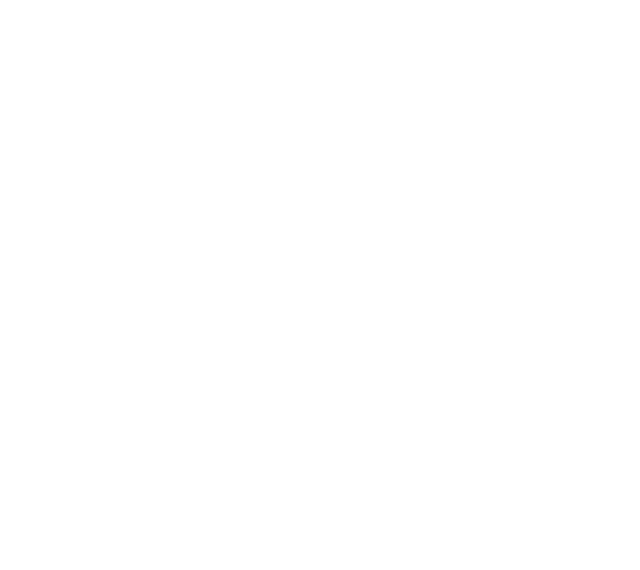
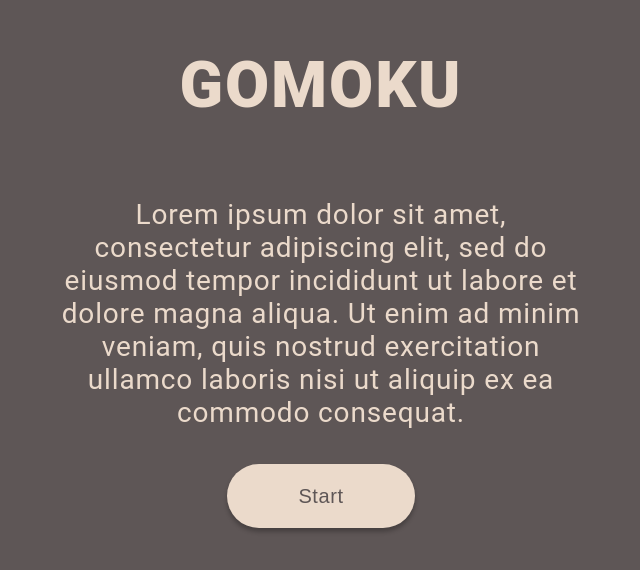
Before and after one commit to daryabratova/Gomoku, a React (Create React App) app: page / in a window 1280 px wide. Shown: the part 166-736 px from the top of the page, without its empty margins (319-959 px from the left). Built offline with nearby package versions, Linux system fonts and the light colour scheme.

Commit message:
add intro page

```diff
--- /dev/null
+++ b/src/App/App.styles.tsx
@@ -0,0 +1,11 @@
+import { createGlobalStyle } from "styled-components";
+import reset from "styled-reset";
+
+// eslint-disable-next-line import/prefer-default-export
+export const Global = createGlobalStyle`
+  ${reset}
+
+  body {
+    font-family: "Roboto";
+  }
+`;
--- a/src/App/App.tsx
+++ b/src/App/App.tsx
@@ -1,7 +1,14 @@
 import React from "react";
+import Entrance from "../Entrance";
+import * as Styles from "./App.styles";
 
-function App() {
-  return <div className="App" />;
-}
+const App: React.FC = () => {
+  return (
+    <>
+      <Styles.Global />
+      <Entrance />
+    </>
+  );
+};
 
 export default App;
--- /dev/null
+++ b/src/App/index.ts
@@ -0,0 +1 @@
+export { default } from "./App";
--- /dev/null
+++ b/src/Entrance/Entrance.styles.tsx
@@ -0,0 +1,82 @@
+import styled from "styled-components";
+
+export const Layout = styled.div`
+  display: flex;
+  flex-direction: column;
+  align-items: center;
+  width: 100%;
+  height: 100vh;
+  background-color: #5e5656;
+  color: #ebdacb;
+`;
+
+export const Title = styled.h1`
+  margin-top: 48px;
+  font-weight: 900;
+  font-size: 48px;
+  letter-spacing: 0.03em;
+  text-transform: uppercase;
+
+  @media screen and (min-width: 700px) {
+    margin-top: 120px;
+    font-size: 96px;
+  }
+
+  @media screen and (min-width: 1200px) {
+    margin-top: 220px;
+    font-size: 64px;
+  }
+`;
+
+export const Rules = styled.p`
+  padding: 0 30px;
+  margin-top: 100px;
+  font-size: 20px;
+  line-height: 23px;
+  text-align: center;
+  letter-spacing: 0.03em;
+
+  @media screen and (min-width: 700px) {
+    margin-top: 150px;
+    padding: 0 150px;
+    font-size: 28px;
+    line-height: 33px;
+  }
+
+  @media screen and (min-width: 1200px) {
+    width: 520px;
+    margin: 80px auto 0;
+    padding: 0 140px;
+  }
+`;
+
+export const Button = styled.button`
+  width: 118px;
+  height: 40px;
+  margin-top: 30px;
+  background-color: #ebdacb;
+  box-shadow: 0px 4px 4px rgba(0, 0, 0, 0.25);
+  border: none;
+  border-radius: 50px;
+  font-weight: 300;
+  font-size: 16px;
+  line-height: 19px;
+  letter-spacing: 0.03em;
+  color: #5e5656;
+
+  @media screen and (min-width: 700px) {
+    margin-top: 50px;
+    width: 180px;
+    height: 62px;
+    font-size: 24px;
+    line-height: 28px;
+  }
+
+  @media screen and (min-width: 1200px) {
+    margin-top: 35px;
+    width: 188px;
+    height: 64px;
+    font-size: 20px;
+    line-height: 23px;
+  }
+`;
--- /dev/null
+++ b/src/Entrance/Entrance.tsx
@@ -0,0 +1,19 @@
+import React from "react";
+import * as Styles from "./Entrance.styles";
+
+const Entrance: React.FC = () => {
+  return (
+    <Styles.Layout>
+      <Styles.Title>Gomoku</Styles.Title>
+      <Styles.Rules>
+        Lorem ipsum dolor sit amet, consectetur adipiscing elit, sed do eiusmod
+        tempor incididunt ut labore et dolore magna aliqua. Ut enim ad minim
+        veniam, quis nostrud exercitation ullamco laboris nisi ut aliquip ex ea
+        commodo consequat.
+      </Styles.Rules>
+      <Styles.Button>Start</Styles.Button>
+    </Styles.Layout>
+  );
+};
+
+export default Entrance;
--- /dev/null
+++ b/src/Entrance/index.ts
@@ -0,0 +1 @@
+export { default } from "./Entrance";
--- a/src/index.tsx
+++ b/src/index.tsx
@@ -1,7 +1,7 @@
 import React from "react";
 import ReactDOM from "react-dom";
+import App from "./App";
 import "./index.css";
-import App from "./App/App";
 
 ReactDOM.render(
   <React.StrictMode>
```
